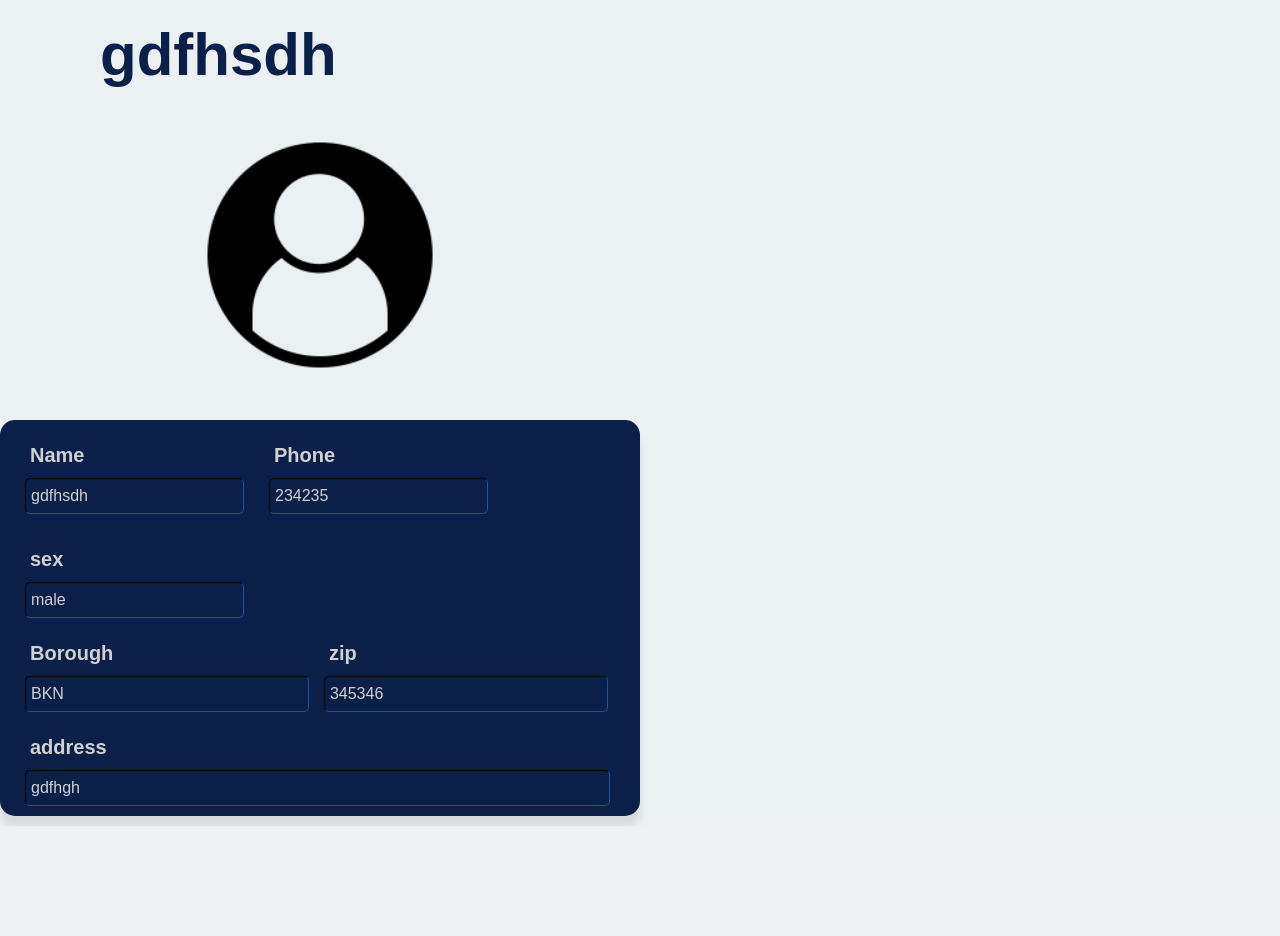
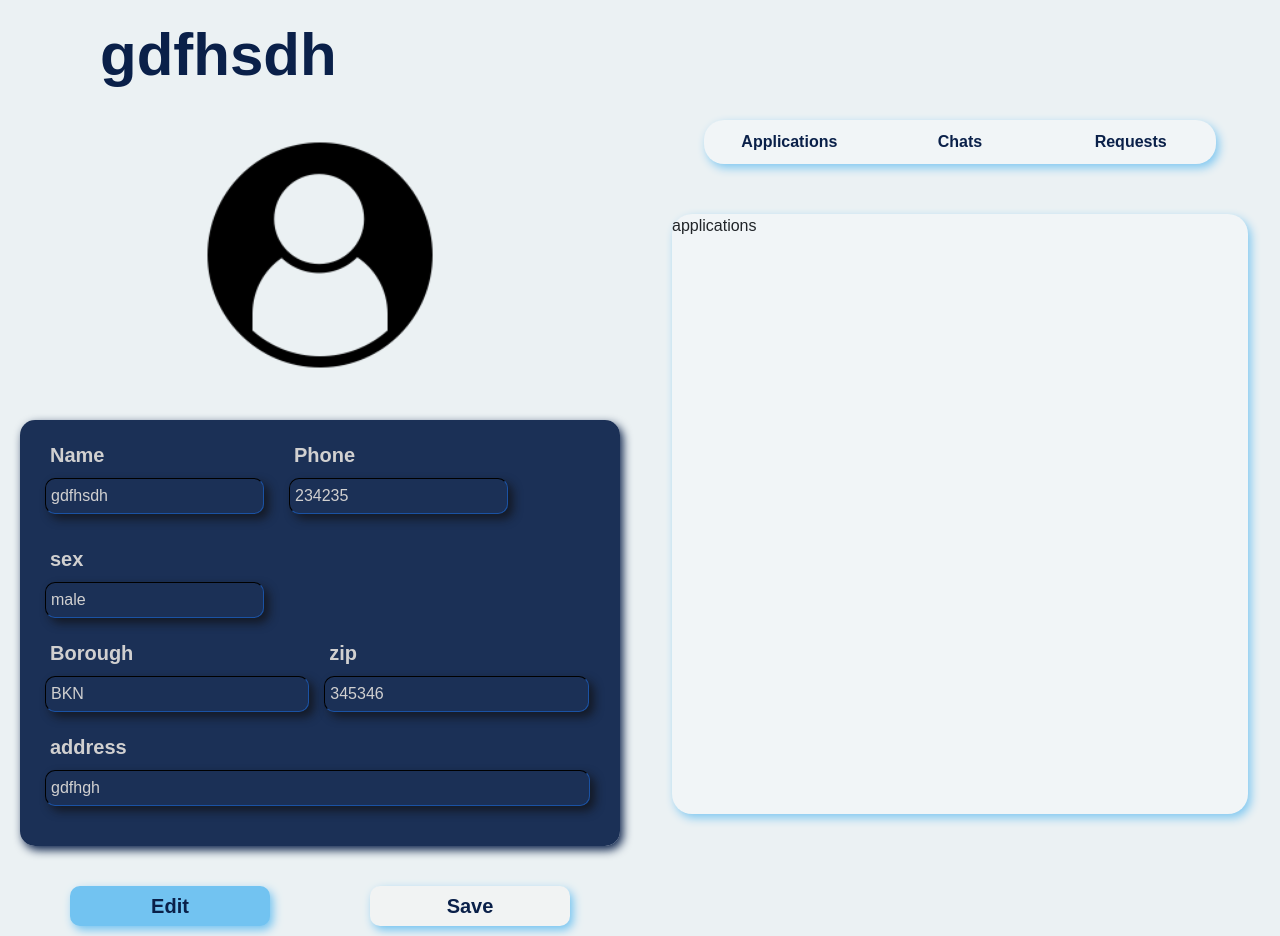
Before and after one commit to gcivil-nyu-org/Wednesday-Fall2023-Team-6, a Django app: template user/templates/user/account.html in a window 1280 px wide. Shown: the part 60-996 px from the top of the page. Before the commit the page ends 886 px from the top, so only its background shows below. Run offline with Django 4.2, Linux system fonts and the light colour scheme; the template is opened without the code that fills it: values that come from a table or form of the project are taken from there, others are empty; data comes from the database, SQL or seed files in the repository.

Commit message:
account page skeleto

```diff
--- a/user/static/user/css/account.css
+++ b/user/static/user/css/account.css
@@ -58,15 +58,6 @@ nav p {
 }
 
 /* avatar part */
-/* .card {
-    margin-top: 10px;
-    background-color: #f2f2f2;
-    border: 1px solid #ccc;
-    margin-bottom: 10px;
-    padding: 10px;
-    border-radius: 5px;
-} */
-
 .avatar-card {
   margin-bottom: 10px;
   border-radius: 5px;
@@ -85,12 +76,9 @@ nav p {
   margin: 0 auto;
   cursor: pointer;
   background-color: #ebf1f3;
-  /* box-shadow: 2px 2px 10px rgba(17, 16, 16, 0.1); */
   background-image: url("../images/default-avatar.png");
   background-size: cover;
   background-position: center;
-  /* Additional styles for the clickable area go here */
-  position: relative;
 }
 
 .upload-text {
@@ -124,16 +112,28 @@ nav p {
 
 /* user info */
 .user-info {
-  background-color: #0a2049;
-  box-shadow: 0 12px 8px rgba(51, 51, 51, 0.1);
+  background-color: rgb(10, 32, 73, 0.92);
   border-radius: 15px;
   padding-left: 30px;
   padding-right: 30px;
+  padding-bottom: 30px;
   position: relative;
   display: flex;
   flex-direction: column;
   align-items: center;
   margin-top: 20px;
+  margin-left: 20px;
+  margin-right: 20px;
+  box-shadow: 3px 4px 10px #0a2049;
+}
+
+.user-info input {
+  border-radius: 10px;
+  border-width: 1px;
+  margin-right: 5px;
+  background-color: rgb(255, 255, 255, 0.8);
+  padding: 5px;
+  box-shadow: 5px 5px 10px rgba(17, 16, 16, 0.7);
 }
 
 .user-info input:disabled {
@@ -143,7 +143,7 @@ nav p {
   border-color: #0d2850;
 }
 
-.user-info label{
+.user-info label {
   margin-top: 10px;
   margin-left: 5px;
   font-size: 20px;
@@ -171,33 +171,52 @@ nav p {
   width: 100%;
 }
 
-.info-row input {
-  border-radius: 5px;
-  border-width: 1px;
-  margin-right: 5px;
-  border-color: #8cb4f1;
-  padding: 5px;
-  color:white;
+/* buttons */
+.buttons {
+  padding-left: 30px;
+  padding-right: 30px;
+  position: relative;
+  display: flex;
+  flex-direction: row;
+  align-items: center;
+  margin-top: 40px;
 }
 
-.info-row-2 input {
-  border-radius: 5px;
-  border-width: 1px;
-  margin-right: 5px;
-  border-color: #8cb4f1;
+.buttons button:disabled {
+  width: 200px;
   padding: 5px;
-  color:white;
+  background-color: #f1f3f3;
+  font-size: 20px;
+  border-radius: 10px;
+  cursor: not-allowed;
 }
 
-.info-row-3 input {
-  border-radius: 5px;
-  border-width: 1px;
-  margin-right: 5px;
-  border-color: #8cb4f1;
+.edit-btn {
+  width: 200px;
   padding: 5px;
-  color:white;
+  margin-right: 100px;
+  background-color: rgb(114, 195, 241);
+  font-size: 20px;
+  border: none;
+  border-radius: 10px;
+  font-weight: bold;
+  color: #0a2049;
+  box-shadow: 3px 4px 10px rgb(114, 195, 241);
 }
 
+.save-btn {
+  width: 200px;
+  padding: 5px;
+  background-color: rgb(114, 195, 241);
+  font-size: 20px;
+  border: none;
+  border-radius: 10px;
+  font-weight: bold;
+  color: #0a2049;
+  box-shadow: 3px 4px 10px rgb(114, 195, 241);
+}
+
+/* --------- account right part ---------- */
 .account-right {
   position: relative;
   width: 50%;
@@ -210,3 +229,39 @@ nav p {
   align-items: center;
   background-color: #ebf1f3;
 }
+
+.tabs {
+  display: flex;
+  justify-content: space-around;
+  margin-bottom: 20px;
+  width: 80%;
+  background-color: #f1f5f7;
+  border-radius: 20px;
+  font-weight: 700;
+  box-shadow: 3px 4px 10px rgb(128, 200, 241);
+  color: #0a2049;
+}
+
+.tab {
+  cursor: pointer;
+  padding: 10px 20px;
+  width: 200px;
+  display: flex;
+  justify-content: center;
+  align-items: center;
+  border-radius: 5px;
+}
+
+.tab:hover {
+  background-color:  rgb(128, 200, 241);
+}
+
+.content {
+  /* Styles for the content area go here */
+  background-color: #f1f5f7;
+  border-radius: 20px;
+  box-shadow: 3px 4px 10px rgb(128, 200, 241);
+  margin-top: 30px;
+  width: 90%;
+  height: 600px;
+}
--- /dev/null
+++ b/user/static/user/javascript/account.js
@@ -0,0 +1,35 @@
+document.addEventListener("DOMContentLoaded", function() {
+    var infoFields = document.querySelectorAll(".info-field");
+    var editBtn = document.querySelector(".edit-btn");
+    var saveBtn = document.querySelector(".save-btn");
+
+    // Edit button click event
+    editBtn.addEventListener("click", function() {
+        // Enable input fields and save button
+        infoFields.forEach(function(field) {
+            field.disabled = false;
+        });
+        saveBtn.disabled = false;
+        editBtn.disabled = true;
+    });
+
+    // Save button click event
+    saveBtn.addEventListener("click", function() {
+        // Disable input fields and save button
+        infoFields.forEach(function(field) {
+            field.disabled = true;
+        });
+        saveBtn.disabled = true;
+        editBtn.disabled = false;
+    });
+});
+
+function showContent(tabName) {
+    var contentElements = document.querySelectorAll('.content');
+    contentElements.forEach(function(element) {
+        element.style.display = 'none';
+    });
+
+    var selectedContent = document.getElementById(tabName + 'Content');
+    selectedContent.style.display = 'block';
+}
--- a/user/templates/user/account.html
+++ b/user/templates/user/account.html
@@ -4,9 +4,11 @@
 <script src="https://cdn.jsdelivr.net/npm/bootstrap@4.3.1/dist/js/bootstrap.min.js" integrity="sha384-JjSmVgyd0p3pXB1rRibZUAYoIIy6OrQ6VrjIEaFf/nJGzIxFDsf4x0xIM+B07jRM" crossorigin="anonymous"></script>
 <link rel="stylesheet" href="https://cdn.jsdelivr.net/npm/bootstrap@4.3.1/dist/css/bootstrap.min.css" integrity="sha384-ggOyR0iXCbMQv3Xipma34MD+dH/1fQ784/j6cY/iJTQUOhcWr7x9JvoRxT2MZw1T" crossorigin="anonymous">
 <link rel="stylesheet" href="https://cdnjs.cloudflare.com/ajax/libs/font-awesome/4.7.0/css/font-awesome.min.css">
-
+<script src="{% static 'user/javascript/account.js' %}"></script>
 
 <link rel="stylesheet" href="{% static 'user/css/Account.css' %}">
+
+<title>{{login_user.name}} Account</title>
 
 <body>
     <!-- header part -->
@@ -77,9 +79,30 @@
         </div>
 
         <!-- edit button -->
+        <div class="buttons">
+            <button class="edit-btn">Edit</button>
+            <button class="save-btn" disabled>Save</button>
+        </div>
     </div>
 
     <!-- appointment part -->
     <div class="Account-right">
+        <div class="tabs">
+            <div class="tab" name="applications" onclick="showContent('applications')">Applications</div>
+            <div class="tab" name="chats" onclick="showContent('chats')">Chats</div>
+            <div class="tab" name="requests" onclick="showContent('requests')">Requests</div>
+        </div>
+        <div class="content" id="applicationsContent">
+            <!-- Content for Applications tab -->
+            <p>applications</p>
+        </div>
+        <div class="content" id="chatsContent" style="display: none;">
+            <!-- Content for Chats tab -->
+            <p>chats</p>
+        </div>
+        <div class="content" id="requestsContent" style="display: none;">
+            <!-- Content for Requests tab -->
+            <p>requests</p>
+        </div>
     </div>
 </body>
```
Lines whose indentation alone changed are shown as unchanged.
